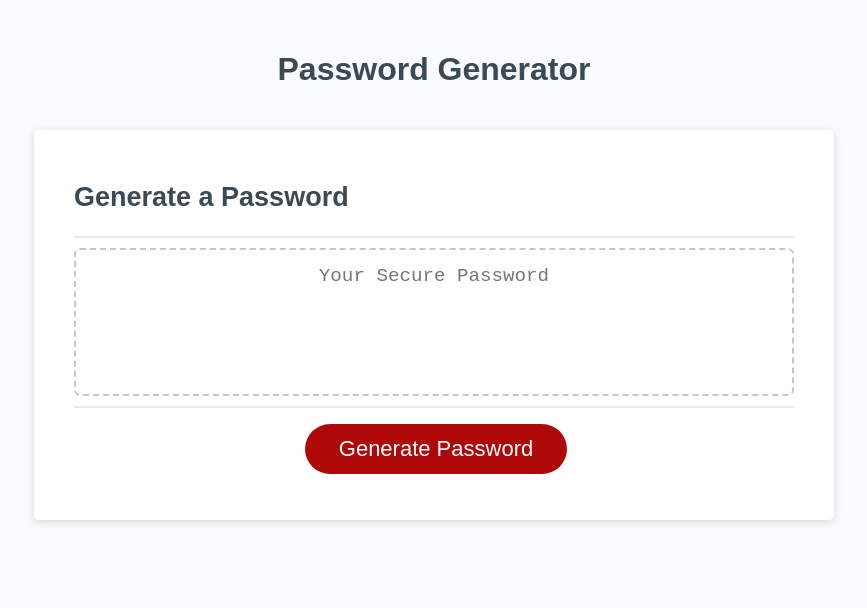
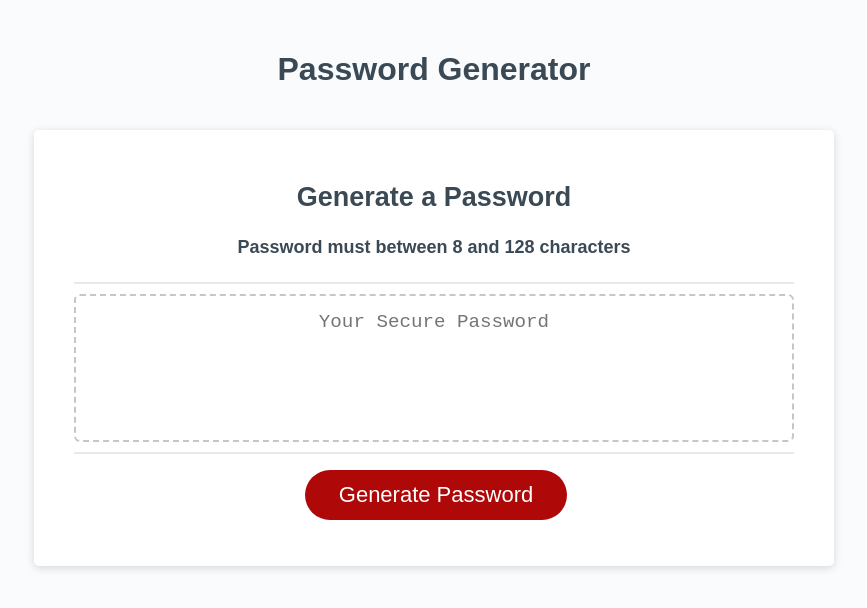
Before and after one commit to georgehuliaris/password_gen, a plain HTML site: page index.html in a window 1280 px wide. Shown: the whole page, without its empty margins (206-1073 px from the left). Drawn offline with Linux system fonts and the light colour scheme.

Commit message:
centered content

```diff
--- a/index.html
+++ b/index.html
@@ -13,8 +13,9 @@
         <h1>Password Generator</h1>
       </header>
       <div class="card">
-        <div class="card-header">
-          <h2>Generate a Password</h2>
+        <div class="card-header"><center>
+          <h2>Generate a Password<br></h2></center>
+          <center><h4>Password must between 8 and 128 characters </h4></center>
         </div>
         <div class="card-body">
           <textarea
```
Also changed, not shown: 1 other file.
